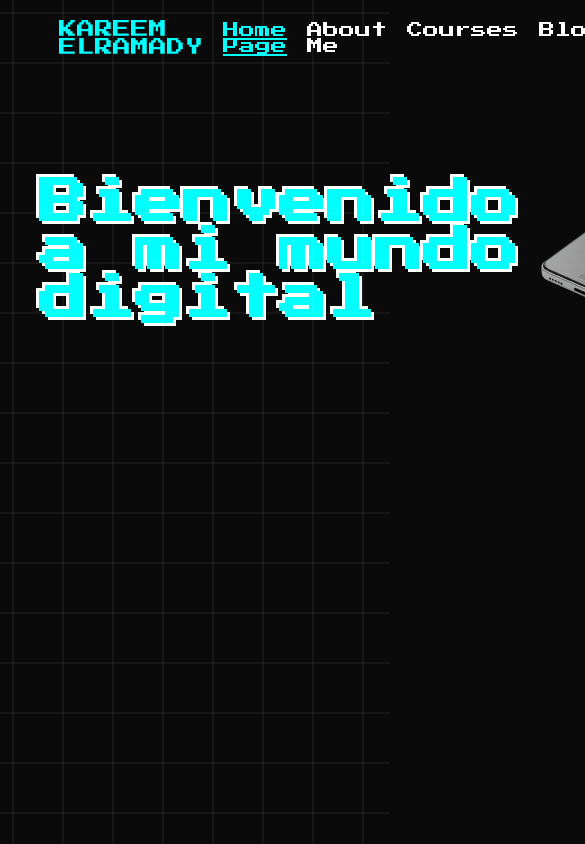
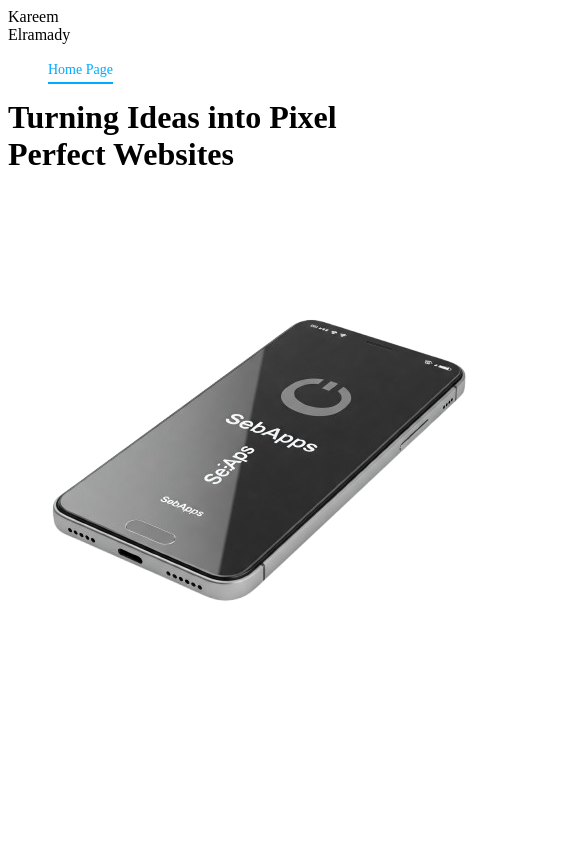
Before and after one commit to JsMelix/seb-apps-page, a plain HTML site: page index.html in a window 390 px wide. Shown: the top 844 px of the page, 585 px wide, since content can reach past the window. Drawn offline with Linux system fonts and the light colour scheme.

Commit message:
addpagephone

```diff
--- a/script.js
+++ b/script.js
@@ -1,16 +1,31 @@
 document.addEventListener("DOMContentLoaded", function () {
-    // Efecto de escritura en el Home Page
+    // ----- Efecto de tipeo -----
+    const text = "Turning Ideas into Pixel Perfect Websites";
     const typingText = document.getElementById("typing-text");
-    if (typingText) {
-        const text = "Bienvenido a mi mundo digital";
-        let i = 0;
-        function typeWriter() {
-            if (i < text.length) {
-                typingText.innerHTML += text.charAt(i);
-                i++;
-                setTimeout(typeWriter, 100);
-            }
+    let index = 0;
+
+    function typeEffect() {
+        if (index < text.length) {
+            typingText.innerHTML += text.charAt(index);
+            index++;
+            setTimeout(typeEffect, 100);
         }
-        typeWriter();
     }
+
+    typeEffect();
+
+    // ----- Resaltar página activa en el menú -----
+    const navLinks = document.querySelectorAll("nav ul li a");
+
+    navLinks.forEach(link => {
+        if (link.href === window.location.href) {
+            link.classList.add("active");
+        }
+    });
+
+    // ----- Animación de carga -----
+    document.body.style.opacity = "0";
+    setTimeout(() => {
+        document.body.style.opacity = "1";
+    }, 300);
 });
--- a/styles.css
+++ b/styles.css
@@ -1,103 +1,56 @@
-* {
-    margin: 0;
-    padding: 0;
-    box-sizing: border-box;
-}
-
-body {
-    background: #0a0a0a;
-    color: white;
-    font-family: 'Press Start 2P', cursive;
+/* Estilo del menú */
+nav ul {
+    list-style: none;
     display: flex;
-    flex-direction: column;
-    align-items: center;
-    height: 100vh;
-    overflow: hidden;
-}
-
-/* 🔹 Encabezado */
-header {
-    display: flex;
-    justify-content: space-between;
-    align-items: center;
-    width: 80%;
-    padding: 20px;
-}
-
-.logo {
-    font-size: 18px;
-    color: cyan;
-    text-transform: uppercase;
-}
-
-nav ul {
-    display: flex;
-    list-style: none;
+    gap: 20px;
 }
 
 nav ul li {
-    margin-left: 20px;
+    display: inline;
 }
 
 nav ul li a {
     color: white;
     text-decoration: none;
+    font-size: 14px;
+    position: relative;
+    padding-bottom: 5px;
+    transition: color 0.3s ease;
 }
 
-nav ul li a.active {
-    color: cyan;
-    border-bottom: 2px solid cyan;
+/* Efecto de subrayado animado */
+nav ul li a::after {
+    content: "";
+    position: absolute;
+    left: 0;
+    bottom: -2px;
+    width: 100%;
+    height: 2px;
+    background: #00aaff;
+    transform: scaleX(0);
+    transition: transform 0.3s ease-in-out;
 }
 
-/* 🔹 Cuadrícula de fondo animada */
-#grid-overlay {
-    position: absolute;
-    top: 0;
-    left: 0;
-    width: 100%;
-    height: 100%;
-    background-size: 50px 50px;
-    background-image: linear-gradient(rgba(255, 255, 255, 0.1) 1px, transparent 1px),
-                      linear-gradient(90deg, rgba(255, 255, 255, 0.1) 1px, transparent 1px);
-    animation: moveGrid 4s linear infinite;
+nav ul li a:hover::after {
+    transform: scaleX(1);
 }
 
-@keyframes moveGrid {
-    from { background-position: 0 0; }
-    to { background-position: 50px 50px; }
+/* Resaltado de la pestaña activa */
+nav ul li a.active {
+    color: #00aaff;
 }
 
-/* 🔹 Contenedor principal */
-.container {
-    display: flex;
-    align-items: center;
-    justify-content: space-between;
-    width: 80%;
-    max-width: 1200px;
-    margin-top: 50px;
+nav ul li a.active::after {
+    transform: scaleX(1);
 }
 
-.text {
-    flex: 1;
-    font-size: 24px;
-    text-align: left;
-    color: cyan;
-    text-shadow: 3px 3px 0px white, -3px -3px 0px white;
+/* Transición al cambiar de página */
+body {
+    opacity: 0;
+    animation: fadeIn 0.8s ease-in-out forwards;
 }
 
-.phone {
-    flex: 1;
-    display: flex;
-    justify-content: center;
+@keyframes fadeIn {
+    from { opacity: 0; }
+    to { opacity: 1; }
 }
-
-.phone img {
-    max-width: 250px;
-    animation: float 2s ease-in-out infinite;
-}
-
-/* 🔹 Efecto flotante del celular */
-@keyframes float {
-    0%, 100% { transform: translateY(0); }
-    50% { transform: translateY(-15px); }
-}
```
